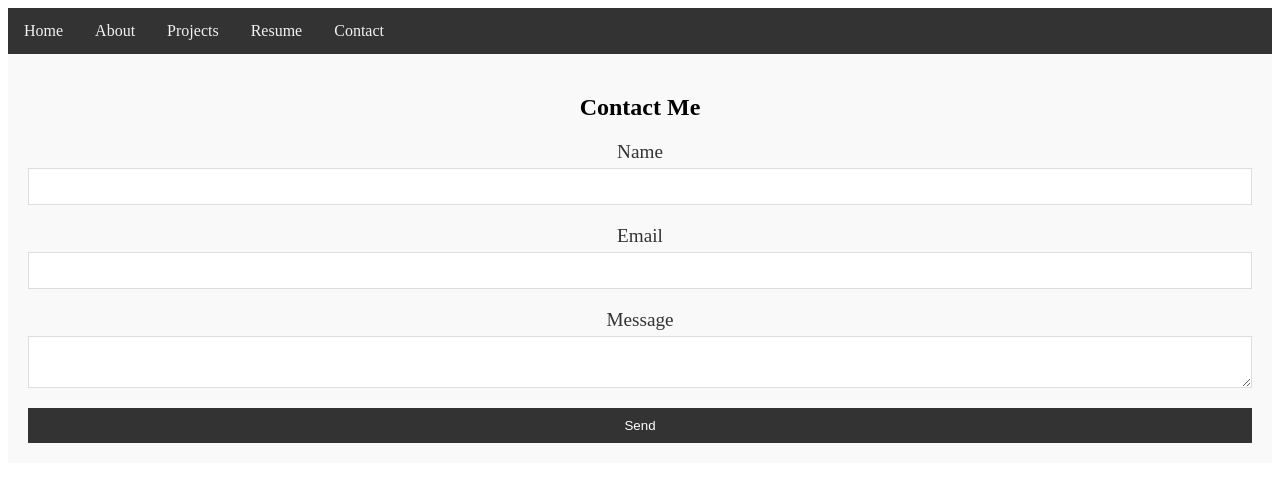
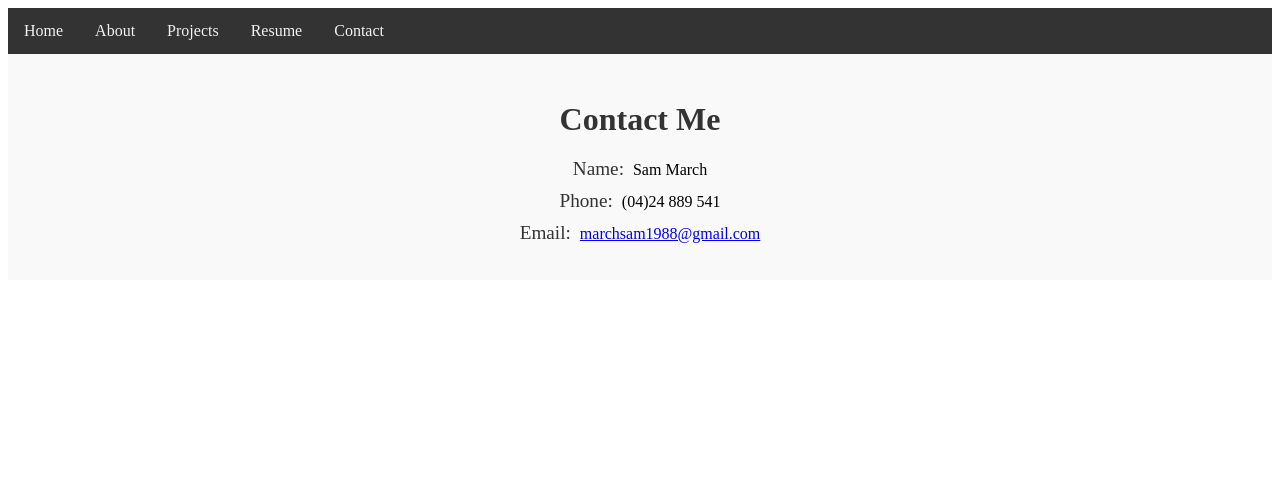
Before and after one commit to SamMarch/portfolio, a React (Create React App) app: page /contact in a window 1280 px wide. Shown: the top 482 px of the page. Built offline with nearby package versions, Linux system fonts and the light colour scheme; the HTML template or start-up script is replaced by a standard one.

Commit message:
Refactor Contact component and update Contact module styles

```diff
--- a/src/components/Contact.tsx
+++ b/src/components/Contact.tsx
@@ -5,18 +5,17 @@ const Contact: React.FC = () => {
     return (
         <div className={styles.contactContainer}>
             <h2 className={styles.contactHeader}>Contact Me</h2>
-            <form className={styles.contactForm}>
-                <label className={styles.contactLabel} htmlFor="name">Name</label>
-                <input className={styles.contactInput} type="text" id="name" name="name" />
-
-                <label className={styles.contactLabel} htmlFor="email">Email</label>
-                <input className={styles.contactInput} type="email" id="email" name="email" />
-
-                <label className={styles.contactLabel} htmlFor="message">Message</label>
-                <textarea className={styles.contactInput} id="message" name="message"></textarea>
-
-                <button className={styles.contactButton} type="submit">Send</button>
-            </form>
+            <ul className={styles.contactList}>
+                <li className={styles.contactItem}>
+                    <span className={styles.contactLabel}>Name:</span> Sam March
+                </li>
+                <li className={styles.contactItem}>
+                    <span className={styles.contactLabel}>Phone:</span> (04)24 889 541
+                </li>
+                <li className={styles.contactItem}>
+                    <span className={styles.contactLabel}>Email:</span> <a href="mailto:marchsam1988@gmail.com">marchsam1988@gmail.com</a>
+                </li>
+            </ul>
         </div>
     );
 }
--- a/src/styles/Contact.module.css
+++ b/src/styles/Contact.module.css
@@ -3,27 +3,23 @@
     background-color: #f9f9f9;
 }
 
-.contactForm {
-    display: flex;
-    flex-direction: column;
+.contactHeader {
+    font-size: 2em;
+    color: #333;
+    margin-bottom: 20px;
+}
+
+.contactList {
+    list-style-type: none;
+    padding: 0;
+}
+
+.contactItem {
+    margin-bottom: 10px;
 }
 
 .contactLabel {
     font-size: 1.2em;
     color: #333;
-    margin-bottom: 5px;
+    margin-right: 5px;
 }
-
-.contactInput {
-    margin-bottom: 20px;
-    padding: 10px;
-    border: 1px solid #ddd;
-}
-
-.contactButton {
-    padding: 10px 20px;
-    background-color: #333;
-    color: #fff;
-    border: none;
-    cursor: pointer;
-}
```
